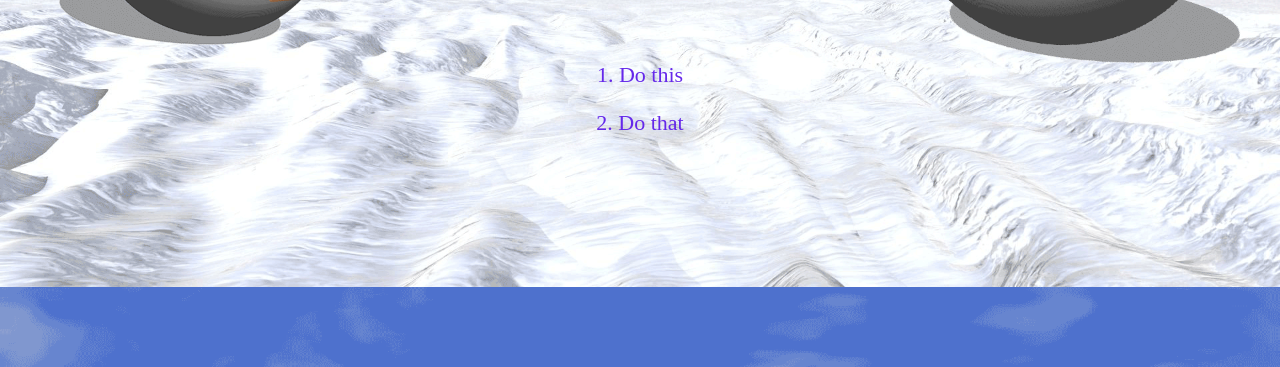
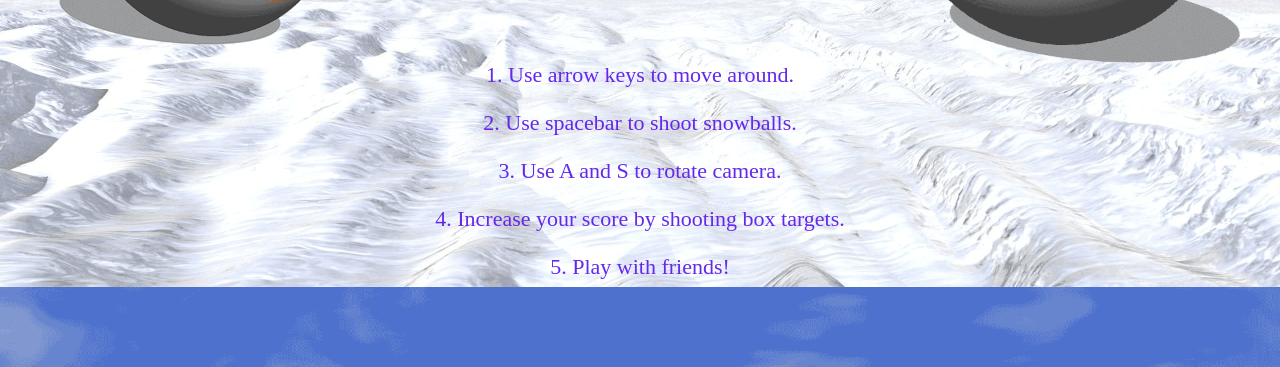
Before and after one commit to Anisha7/SnowBallFight, a plain HTML site: page Website/rules.html in a window 1280 px wide. Shown: the part 433-800 px from the top of the page. Drawn offline with Linux system fonts and the light colour scheme.

Commit message:
Updated website

```diff
--- a/Website/rules.html
+++ b/Website/rules.html
@@ -21,8 +21,11 @@
 
 
         <div class = "buttons">
-            <p class = "ruleList"> 1. Do this </p>
-            <p class = "ruleList"> 2. Do that </p>
+            <p class = "ruleList"> 1. Use arrow keys to move around. </p>
+            <p class = "ruleList"> 2. Use spacebar to shoot snowballs. </p>
+            <p class = "ruleList"> 3. Use A and S to rotate camera. </p>
+            <p class = "ruleList"> 4. Increase your score by shooting box targets. </p>
+            <p class = "ruleList"> 5. Play with friends! </p>
         </div>
 
 
```
Also changed, not shown: Website/index.html (+1 -1 lines).
